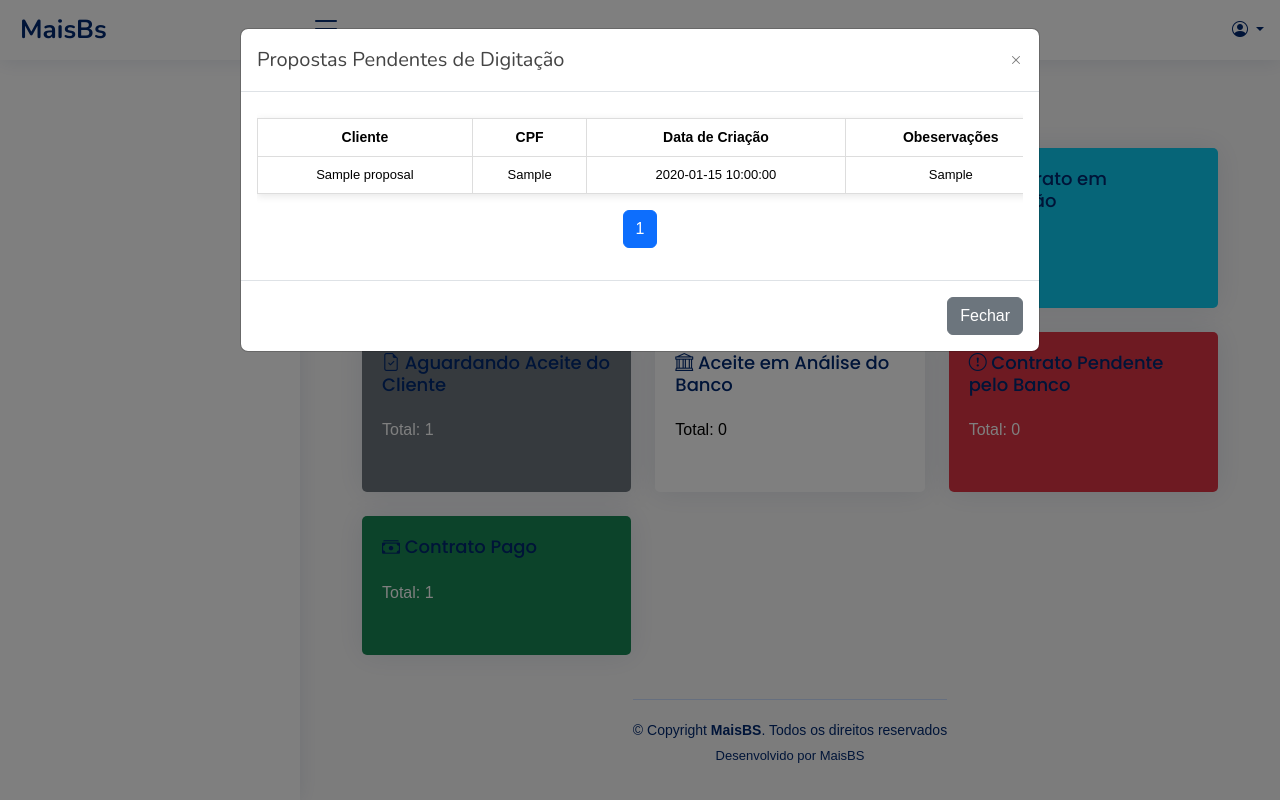
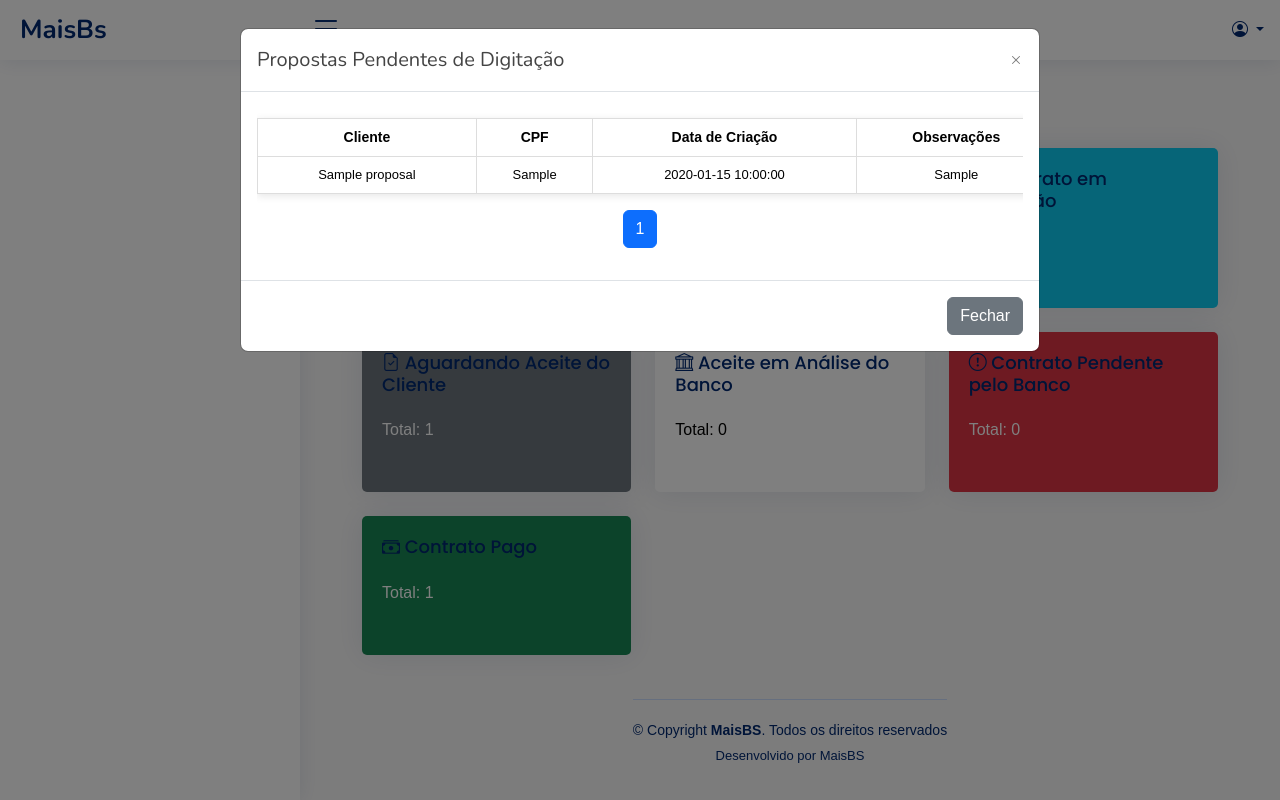
Before and after one commit to Hedriss10/Banking-platform-project, a Flask app: page /manage-operational in a window 1280 px wide, after a click that opens the changed part. Run offline with Flask 3, Linux system fonts and the light colour scheme; a user stored in the database is signed in; tables that the repository leaves empty hold one stand-in row (values such as "Sample post"); some libraries are stand-ins or nearby versions.

Commit message:
adjust observe

```diff
--- a/src/templates/operational/manage_operational.html
+++ b/src/templates/operational/manage_operational.html
@@ -97,7 +97,7 @@
                                         <th>Cliente</th>
                                         <th>CPF</th>
                                         <th>Data de Criação</th>
-                                        <th>Obeservações</th>
+                                        <th>Observações</th>
                                     </tr>
                                 </thead>
                                 <tbody>
@@ -162,7 +162,7 @@
                                         <th>Cliente</th>
                                         <th>CPF</th>
                                         <th>Data de Criação</th>
-                                        <th>Obeservações</th>
+                                        <th>Observações</th>
                                     </tr>
                                 </thead>
                                 <tbody>
@@ -227,7 +227,7 @@
                                         <th>Cliente</th>
                                         <th>CPF</th>
                                         <th>Data de Criação</th>
-                                        <th>Obeservações</th>
+                                        <th>Observações</th>
                                     </tr>
                                 </thead>
                                 <tbody>
@@ -292,7 +292,7 @@
                                         <th>Cliente</th>
                                         <th>CPF</th>
                                         <th>Data de Criação</th>
-                                        <th>Obeservações</th>
+                                        <th>Observações</th>
                                     </tr>
                                 </thead>
                                 <tbody>
@@ -357,7 +357,7 @@
                                         <th>Cliente</th>
                                         <th>CPF</th>
                                         <th>Data de Criação</th>
-                                        <th>Obeservações</th>
+                                        <th>Observações</th>
                                     </tr>
                                 </thead>
                                 <tbody>
@@ -422,7 +422,7 @@
                                         <th>Cliente</th>
                                         <th>CPF</th>
                                         <th>Data de Criação</th>
-                                        <th>Obeservações</th>
+                                        <th>Observaçõess</th>
                                     </tr>
                                 </thead>
                                 <tbody>
@@ -487,7 +487,7 @@
                                         <th>Cliente</th>
                                         <th>CPF</th>
                                         <th>Data de Criação</th>
-                                        <th>Obeservações</th>
+                                        <th>Observações</th>
                                     </tr>
                                 </thead>
                                 <tbody>
```
